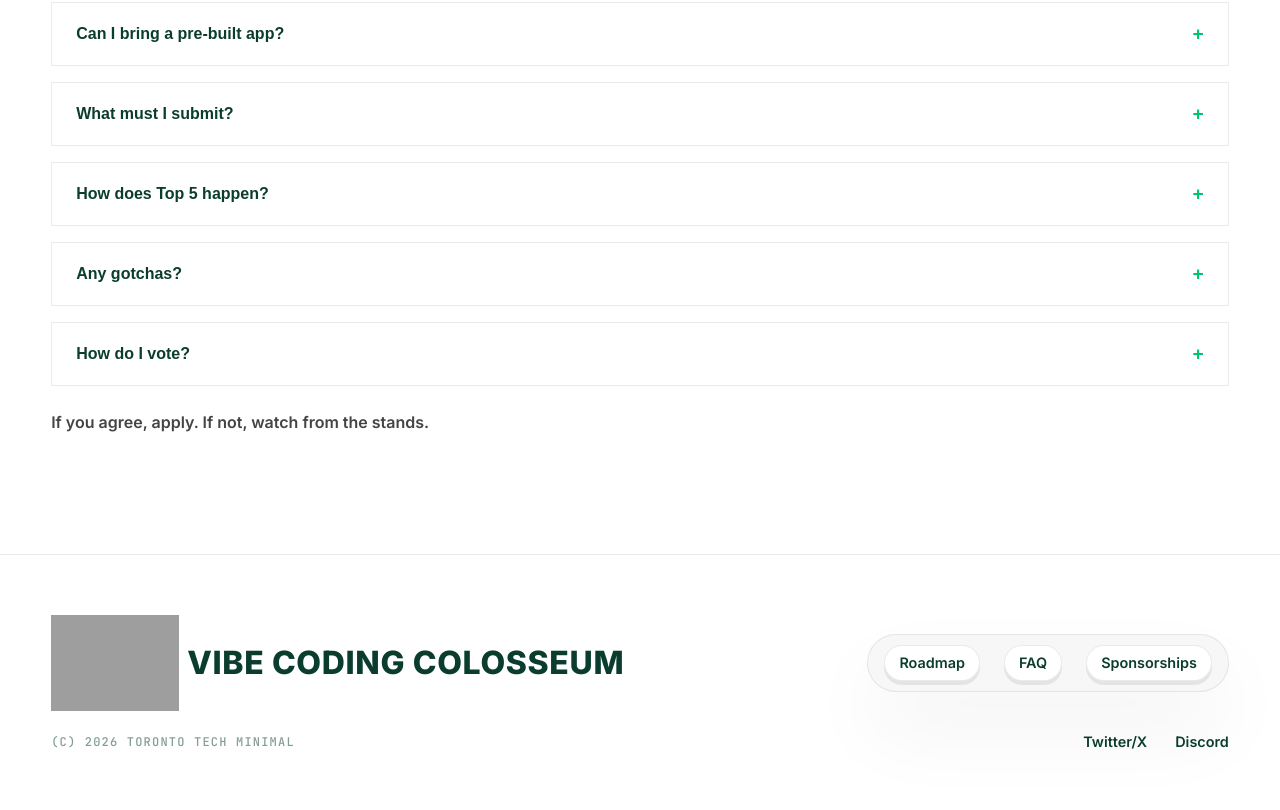
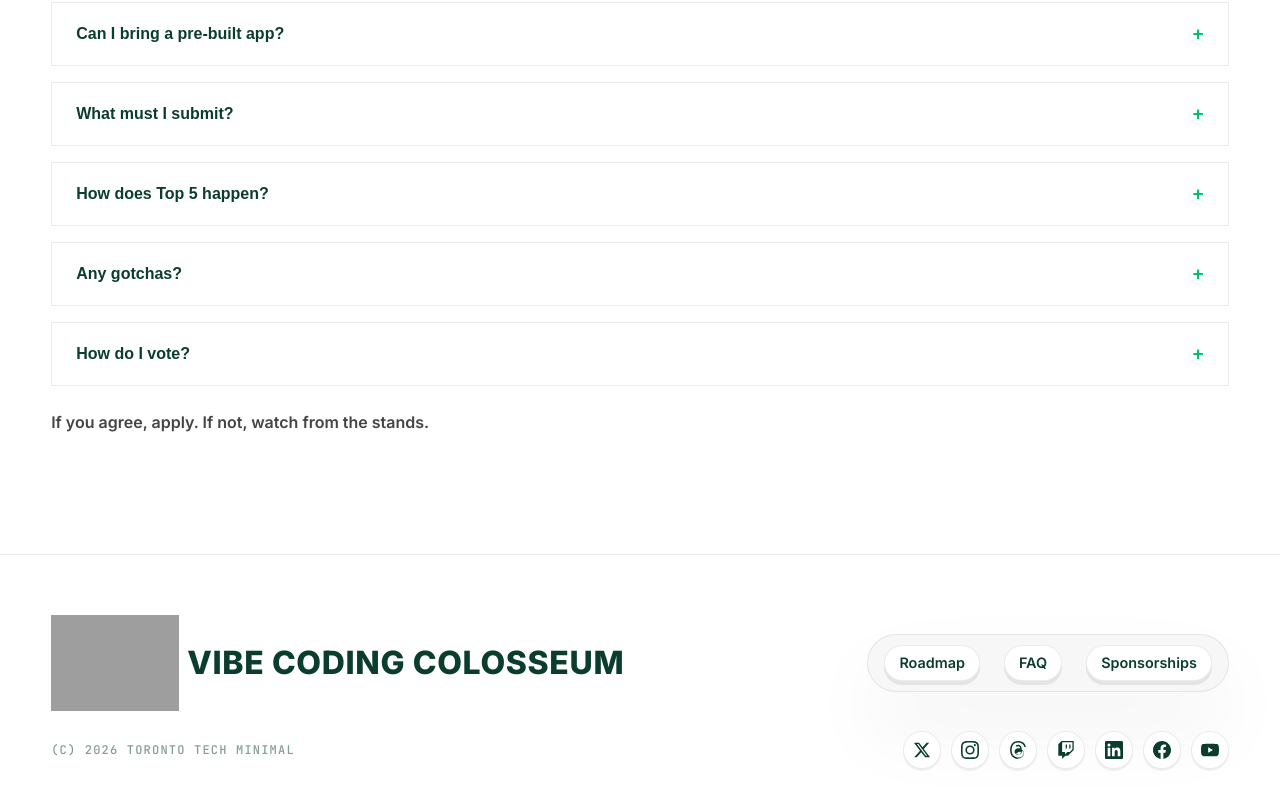
Before and after one commit to Oruga420/vibe_arena, a Next.js app: page /faq in a window 1280 px wide. Shown: the part 1184-1994 px from the top of the page. Built offline with nearby package versions, Linux system fonts and the light colour scheme; grey boxes are pictures that could not be loaded; a web font is replaced by a local one.

Commit message:
update: add social media icons + Sunday beta drop banner
- Added all 7 social media links with SVG icons to footer (X, Instagram, Threads, Twitch, LinkedIn, Facebook, YouTube)
- Updated micro-banner: First Beta Drop - This Sunday Feb 22 - Free Entry
- Added social-links CSS styles

```diff
--- a/app/globals.css
+++ b/app/globals.css
@@ -1058,6 +1058,34 @@ footer {
   box-shadow: 0 6px 0 rgba(0, 0, 0, 0.1);
 }
 
+.social-links {
+  display: flex;
+  gap: 10px;
+  flex-wrap: wrap;
+  align-items: center;
+}
+
+.social-link {
+  display: inline-flex;
+  align-items: center;
+  justify-content: center;
+  width: 38px;
+  height: 38px;
+  border-radius: 50%;
+  background: var(--surface);
+  border: 1px solid var(--border);
+  color: var(--deep-green);
+  text-decoration: none;
+  transition: transform 0.2s ease, border-color 0.2s ease, color 0.2s ease;
+  box-shadow: 0 2px 0 rgba(0, 0, 0, 0.06);
+}
+
+.social-link:hover {
+  transform: translateY(-3px);
+  border-color: var(--primary-green);
+  color: var(--primary-green);
+}
+
 .bottom-toggles {
   display: flex;
   justify-content: center;
--- a/components/Footer.jsx
+++ b/components/Footer.jsx
@@ -2,6 +2,72 @@
 
 import Link from "next/link";
 import { useLanguage } from "./LanguageProvider";
+
+const socials = [
+    {
+        name: "X",
+        href: "https://x.com/vcodecolosseum",
+        icon: (
+            <svg width="18" height="18" viewBox="0 0 24 24" fill="currentColor">
+                <path d="M18.244 2.25h3.308l-7.227 8.26 8.502 11.24H16.17l-5.214-6.817L4.99 21.75H1.68l7.73-8.835L1.254 2.25H8.08l4.713 6.231zm-1.161 17.52h1.833L7.084 4.126H5.117z" />
+            </svg>
+        ),
+    },
+    {
+        name: "Instagram",
+        href: "https://www.instagram.com/vcodecolosseum/",
+        icon: (
+            <svg width="18" height="18" viewBox="0 0 24 24" fill="currentColor">
+                <path d="M12 2.163c3.204 0 3.584.012 4.85.07 3.252.148 4.771 1.691 4.919 4.919.058 1.265.069 1.645.069 4.849 0 3.205-.012 3.584-.069 4.849-.149 3.225-1.664 4.771-4.919 4.919-1.266.058-1.644.07-4.85.07-3.204 0-3.584-.012-4.849-.07-3.26-.149-4.771-1.699-4.919-4.92-.058-1.265-.07-1.644-.07-4.849 0-3.204.013-3.583.07-4.849.149-3.227 1.664-4.771 4.919-4.919 1.266-.057 1.645-.069 4.849-.069zM12 0C8.741 0 8.333.014 7.053.072 2.695.272.273 2.69.073 7.052.014 8.333 0 8.741 0 12c0 3.259.014 3.668.072 4.948.2 4.358 2.618 6.78 6.98 6.98C8.333 23.986 8.741 24 12 24c3.259 0 3.668-.014 4.948-.072 4.354-.2 6.782-2.618 6.979-6.98.059-1.28.073-1.689.073-4.948 0-3.259-.014-3.667-.072-4.947-.196-4.354-2.617-6.78-6.979-6.98C15.668.014 15.259 0 12 0zm0 5.838a6.162 6.162 0 100 12.324 6.162 6.162 0 000-12.324zM12 16a4 4 0 110-8 4 4 0 010 8zm6.406-11.845a1.44 1.44 0 100 2.881 1.44 1.44 0 000-2.881z" />
+            </svg>
+        ),
+    },
+    {
+        name: "Threads",
+        href: "https://www.threads.com/@vcodecolosseum",
+        icon: (
+            <svg width="18" height="18" viewBox="0 0 24 24" fill="currentColor">
+                <path d="M12.186 24h-.007c-3.581-.024-6.334-1.205-8.184-3.509C2.35 18.44 1.5 15.586 1.472 12.01v-.017c.03-3.579.879-6.43 2.525-8.482C5.845 1.205 8.6.024 12.18 0h.014c2.746.02 5.043.725 6.826 2.098 1.677 1.29 2.858 3.13 3.509 5.467l-2.04.569c-1.104-3.96-3.898-5.984-8.304-6.015-2.91.022-5.11.936-6.54 2.717C4.307 6.504 3.616 8.914 3.589 12c.027 3.086.718 5.496 2.057 7.164 1.43 1.783 3.631 2.698 6.54 2.717 2.623-.02 4.358-.631 5.8-2.045 1.647-1.613 1.618-3.593 1.09-4.798-.31-.71-.873-1.3-1.634-1.75-.192 1.352-.622 2.446-1.278 3.254-.992 1.222-2.44 1.864-4.3 1.908-1.37-.032-2.53-.498-3.355-1.348-.756-.78-1.156-1.795-1.156-2.94 0-1.358.514-2.477 1.527-3.327.897-.753 2.09-1.17 3.447-1.205 1.004-.026 1.907.114 2.689.407-.07-.56-.207-1.063-.413-1.504-.47-1.007-1.27-1.539-2.377-1.582-.814.022-1.522.271-2.106.743l-1.26-1.608c.89-.718 2.02-1.122 3.323-1.154 1.762.042 3.09.74 3.842 2.02.513.872.79 1.93.825 3.139l.013.504c.005.25.005.504 0 .758 1.136.795 1.983 1.826 2.454 3.003.753 1.878.753 4.594-1.378 6.69-1.793 1.762-4.025 2.548-7.148 2.572zM9.77 15.913c.045.632.263 1.132.649 1.487.47.432 1.15.655 2.017.673 1.206-.029 2.128-.44 2.74-1.222.46-.587.78-1.392.94-2.39-.6-.195-1.26-.3-1.97-.276-.97.025-1.77.272-2.315.716-.507.415-.774.966-.774 1.59l.002.037-.29-.615z" />
+            </svg>
+        ),
+    },
+    {
+        name: "Twitch",
+        href: "https://www.twitch.tv/vcodecolosseum",
+        icon: (
+            <svg width="18" height="18" viewBox="0 0 24 24" fill="currentColor">
+                <path d="M11.571 4.714h1.715v5.143H11.57zm4.715 0H18v5.143h-1.714zM6 0L1.714 4.286v15.428h5.143V24l4.286-4.286h3.428L22.286 12V0zm14.571 11.143l-3.428 3.428h-3.429l-3 3v-3H6.857V1.714h13.714z" />
+            </svg>
+        ),
+    },
+    {
+        name: "LinkedIn",
+        href: "https://www.linkedin.com/company/vibe-coding-colosseum/",
+        icon: (
+            <svg width="18" height="18" viewBox="0 0 24 24" fill="currentColor">
+                <path d="M20.447 20.452h-3.554v-5.569c0-1.328-.027-3.037-1.852-3.037-1.853 0-2.136 1.445-2.136 2.939v5.667H9.351V9h3.414v1.561h.046c.477-.9 1.637-1.85 3.37-1.85 3.601 0 4.267 2.37 4.267 5.455v6.286zM5.337 7.433a2.062 2.062 0 01-2.063-2.065 2.064 2.064 0 112.063 2.065zm1.782 13.019H3.555V9h3.564v11.452zM22.225 0H1.771C.792 0 0 .774 0 1.729v20.542C0 23.227.792 24 1.771 24h20.451C23.2 24 24 23.227 24 22.271V1.729C24 .774 23.2 0 22.222 0h.003z" />
+            </svg>
+        ),
+    },
+    {
+        name: "Facebook",
+        href: "https://www.facebook.com/profile.php?id=61586676231381",
+        icon: (
+            <svg width="18" height="18" viewBox="0 0 24 24" fill="currentColor">
+                <path d="M24 12.073c0-6.627-5.373-12-12-12s-12 5.373-12 12c0 5.99 4.388 10.954 10.125 11.854v-8.385H7.078v-3.47h3.047V9.43c0-3.007 1.792-4.669 4.533-4.669 1.312 0 2.686.235 2.686.235v2.953H15.83c-1.491 0-1.956.925-1.956 1.874v2.25h3.328l-.532 3.47h-2.796v8.385C19.612 23.027 24 18.062 24 12.073z" />
+            </svg>
+        ),
+    },
+    {
+        name: "YouTube",
+        href: "https://www.youtube.com/@VibeCodingColosseum",
+        icon: (
+            <svg width="18" height="18" viewBox="0 0 24 24" fill="currentColor">
+                <path d="M23.498 6.186a3.016 3.016 0 00-2.122-2.136C19.505 3.545 12 3.545 12 3.545s-7.505 0-9.377.505A3.017 3.017 0 00.502 6.186C0 8.07 0 12 0 12s0 3.93.502 5.814a3.016 3.016 0 002.122 2.136c1.871.505 9.376.505 9.376.505s7.505 0 9.377-.505a3.015 3.015 0 002.122-2.136C24 15.93 24 12 24 12s0-3.93-.502-5.814zM9.545 15.568V8.432L15.818 12l-6.273 3.568z" />
+            </svg>
+        ),
+    },
+];
 
 export default function Footer() {
     const { t } = useLanguage();
@@ -20,13 +86,20 @@ export default function Footer() {
             <div className="mono" style={{ opacity: 0.5 }}>
                 {t("footer.copy")}
             </div>
-            <div className="nav-links">
-                <a href="https://twitter.com" target="_blank" rel="noreferrer">
-                    {t("footer.twitter")}
-                </a>
-                <a href="https://discord.com" target="_blank" rel="noreferrer">
-                    {t("footer.discord")}
-                </a>
+            <div className="social-links">
+                {socials.map((social) => (
+                    <a
+                        key={social.name}
+                        href={social.href}
+                        target="_blank"
+                        rel="noreferrer"
+                        className="social-link"
+                        aria-label={social.name}
+                        title={social.name}
+                    >
+                        {social.icon}
+                    </a>
+                ))}
             </div>
         </footer>
     );
--- a/components/LanguageProvider.jsx
+++ b/components/LanguageProvider.jsx
@@ -17,7 +17,7 @@ const translations = {
             languageLabel: "Idioma"
         },
         micro: {
-            text: "Season 0 en construcci\u00f3n - Primer drop Enero-Febrero -",
+            text: "First Beta Drop - Este Domingo Feb 22 - Entrada Gratis -",
             link: "Ver el plan"
         },
         footer: {
@@ -692,7 +692,7 @@ const translations = {
             languageLabel: "Language"
         },
         micro: {
-            text: "Season 0 in progress - First drop Jan-Feb -",
+            text: "First Beta Drop - This Sunday Feb 22 - Free Entry -",
             link: "See the plan"
         },
         footer: {
```
